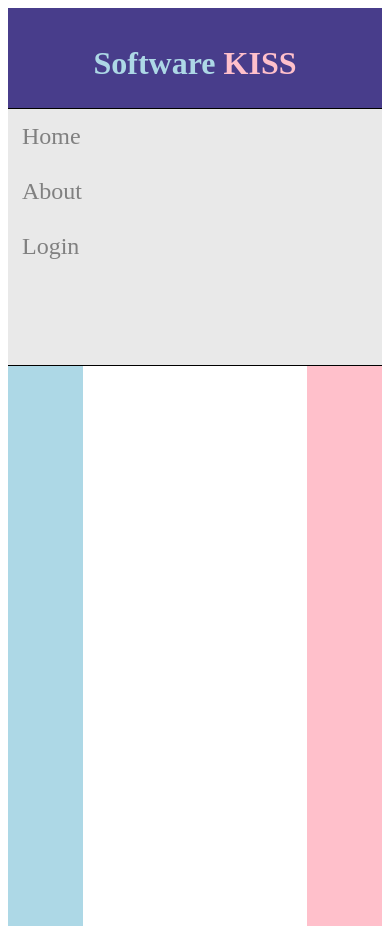
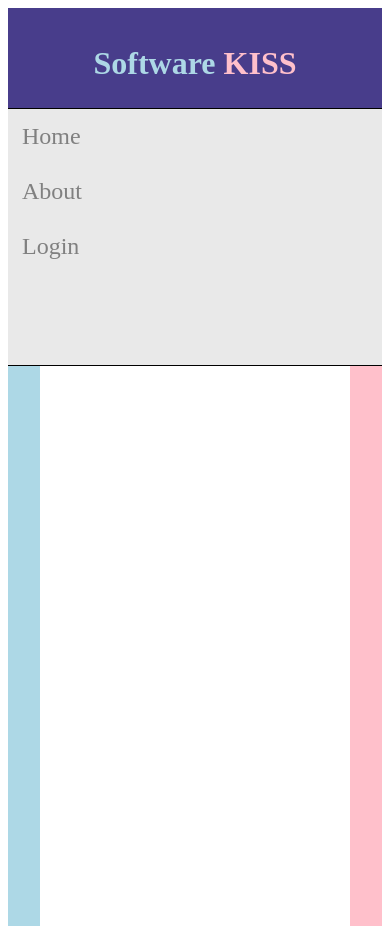
Before and after one commit to wwyl1234/software-kiss, a website: page public/index.html in a window 390 px wide. Drawn offline with Linux system fonts and the light colour scheme; no server answers.

Commit message:
Added a scroll bar to see posts and changed the width of filler-left and filler-right when screen size is small.

```diff
--- a/public/css/main.css
+++ b/public/css/main.css
@@ -89,8 +89,8 @@ h1 span {
     background-color: white;
     width: 60%;
     flex-grow: 3;
-    overflow-y: hidden;
-    height: 100%;
+    overflow-y: scroll;
+    /* height: 100%; */
 }
 
 /* Add responsiveness - On small screens, display the navbar vertically instead of horizontally */
@@ -112,6 +112,22 @@ h1 span {
 
     #navbar-container {
         height: 16em;
+    }
+
+    /* Style the filler-left div */
+    #filler-left {
+      background-color: lightblue;
+      width: 1%;
+      float: left;
+      flex-grow: 1;
+    }
+
+    /* Style the filler-right div */
+    #filler-right {
+      background-color: pink;
+      width: 1%;
+      float: right;
+      flex-grow: 1;
     }
 
   }
```
